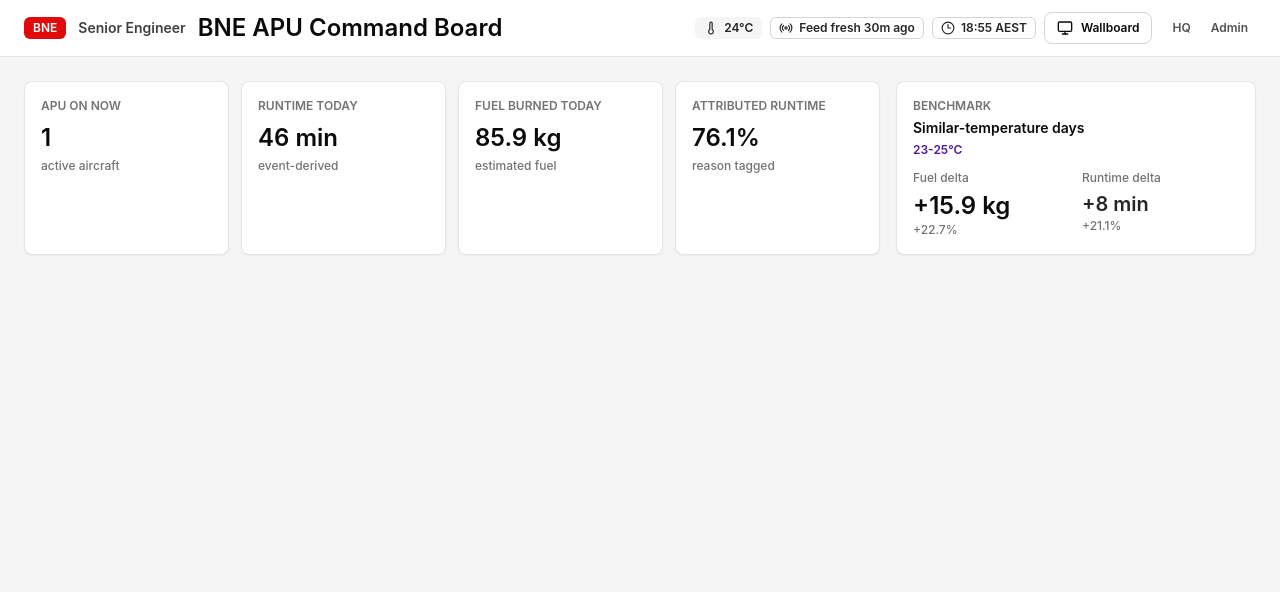
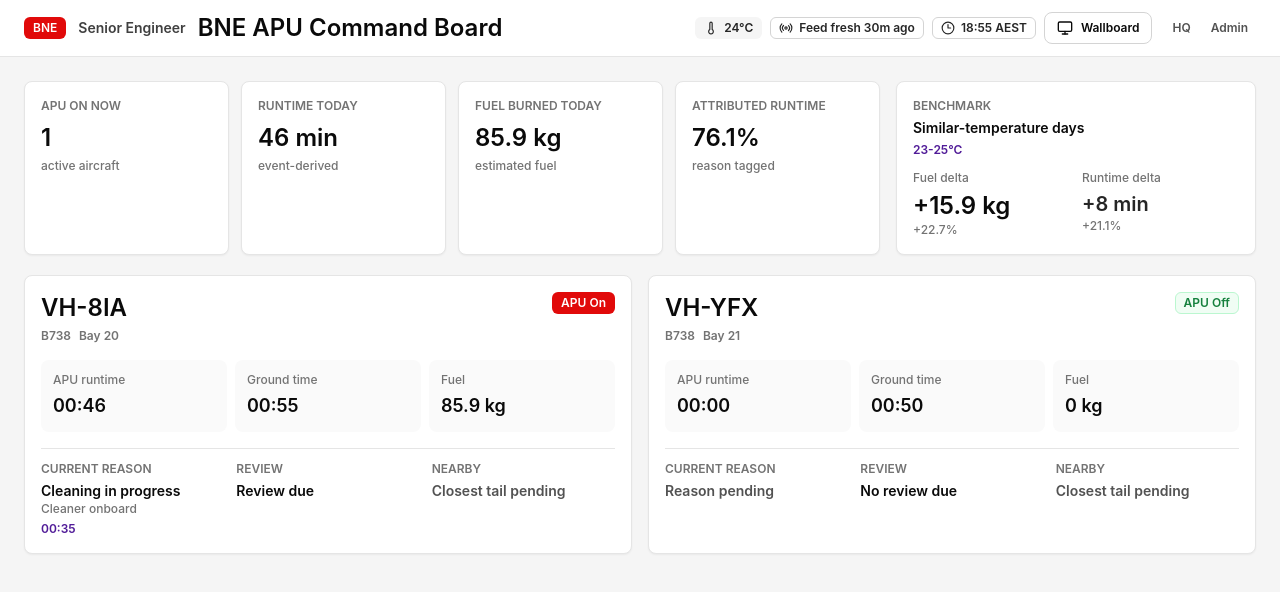
Before and after one commit to ben-dowden/APU-Alerting-Dashboard, a Next.js app: page /senior/bne in a window 1280 px wide. Shown: the top 592 px of the page. Built offline with nearby package versions, Linux system fonts and the light colour scheme.

Commit message:
feat-add-display-aircraft-card-board

```diff
--- /dev/null
+++ b/components/senior/aircraft-board.tsx
@@ -0,0 +1,25 @@
+import type { AircraftCardReadModel } from "@/lib/read-models";
+import { Card } from "@/components/ui/card";
+
+import { AircraftCardContent } from "./aircraft-card-content";
+
+type AircraftBoardProps = {
+  aircraft: AircraftCardReadModel[];
+};
+
+export function AircraftBoard({ aircraft }: AircraftBoardProps) {
+  return (
+    <section aria-label="Aircraft work queue" className="grid gap-4 xl:grid-cols-2">
+      {aircraft.map((aircraftCard) => (
+        <Card
+          aria-label={`${aircraftCard.tail} aircraft card`}
+          className="min-h-[260px]"
+          key={aircraftCard.tail}
+          role="article"
+        >
+          <AircraftCardContent aircraft={aircraftCard} />
+        </Card>
+      ))}
+    </section>
+  );
+}
--- /dev/null
+++ b/components/senior/aircraft-card-content.tsx
@@ -0,0 +1,95 @@
+import type { AircraftCardReadModel } from "@/lib/read-models";
+import { Badge } from "@/components/ui/badge";
+
+type AircraftCardContentProps = {
+  aircraft: AircraftCardReadModel;
+};
+
+const formatDuration = (minutes: number) => {
+  const hours = Math.floor(minutes / 60);
+  const remainingMinutes = minutes % 60;
+  return `${String(hours).padStart(2, "0")}:${String(remainingMinutes).padStart(2, "0")}`;
+};
+
+const apuStateLabel = (state: AircraftCardReadModel["apuState"]) =>
+  state === "on" ? "APU On" : "APU Off";
+
+const reviewLabel = (aircraft: AircraftCardReadModel) => {
+  if (aircraft.reviewState.isReviewDue) {
+    return "Review due";
+  }
+
+  return aircraft.reviewState.reviewDueAt ? "Review set" : "No review due";
+};
+
+export function AircraftCardContent({ aircraft }: AircraftCardContentProps) {
+  return (
+    <div className="flex h-full flex-col gap-4 p-4">
+      <div className="flex items-start justify-between gap-3">
+        <div>
+          <p className="text-2xl font-semibold tracking-normal text-neutral-950">{aircraft.tail}</p>
+          <div className="mt-1 flex flex-wrap items-center gap-2 text-xs font-semibold text-neutral-500">
+            {aircraft.aircraftType ? <span>{aircraft.aircraftType}</span> : null}
+            {aircraft.bay ? <span>{aircraft.bay}</span> : null}
+          </div>
+        </div>
+        <Badge
+          variant={aircraft.apuState === "on" ? "red" : "outline"}
+          className={aircraft.apuState === "off" ? "border-green-200 bg-green-50 text-green-700" : undefined}
+        >
+          {apuStateLabel(aircraft.apuState)}
+        </Badge>
+      </div>
+
+      <dl className="grid grid-cols-3 gap-2">
+        <div className="rounded-product bg-neutral-50 p-3">
+          <dt className="text-xs font-medium text-neutral-500">APU runtime</dt>
+          <dd className="mt-1 text-lg font-semibold text-neutral-950">
+            {formatDuration(aircraft.apuRuntimeMinutes)}
+          </dd>
+        </div>
+        <div className="rounded-product bg-neutral-50 p-3">
+          <dt className="text-xs font-medium text-neutral-500">Ground time</dt>
+          <dd className="mt-1 text-lg font-semibold text-neutral-950">
+            {formatDuration(aircraft.groundMinutes)}
+          </dd>
+        </div>
+        <div className="rounded-product bg-neutral-50 p-3">
+          <dt className="text-xs font-medium text-neutral-500">Fuel</dt>
+          <dd className="mt-1 text-lg font-semibold text-neutral-950">{aircraft.estimatedFuelKg} kg</dd>
+        </div>
+      </dl>
+
+      <div className="grid gap-3 border-t border-neutral-200 pt-3 sm:grid-cols-3">
+        <div>
+          <p className="text-xs font-semibold uppercase tracking-normal text-neutral-500">Current reason</p>
+          {aircraft.currentReason ? (
+            <div className="mt-1">
+              <p className="text-sm font-semibold text-neutral-950">
+                {aircraft.currentReason.categoryLabel}
+              </p>
+              <p className="text-xs font-medium text-neutral-500">
+                {aircraft.currentReason.detailLabel}
+              </p>
+              <p className="mt-1 text-xs font-semibold text-virgin-purple">
+                {formatDuration(aircraft.currentReason.elapsedMinutes)}
+              </p>
+            </div>
+          ) : (
+            <p className="mt-1 text-sm font-semibold text-neutral-600">Reason pending</p>
+          )}
+        </div>
+
+        <div>
+          <p className="text-xs font-semibold uppercase tracking-normal text-neutral-500">Review</p>
+          <p className="mt-1 text-sm font-semibold text-neutral-950">{reviewLabel(aircraft)}</p>
+        </div>
+
+        <div>
+          <p className="text-xs font-semibold uppercase tracking-normal text-neutral-500">Nearby</p>
+          <p className="mt-1 text-sm font-semibold text-neutral-600">Closest tail pending</p>
+        </div>
+      </div>
+    </div>
+  );
+}
--- a/components/senior/bne-command-board.tsx
+++ b/components/senior/bne-command-board.tsx
@@ -11,6 +11,7 @@ import {
 
 import { CommandBar } from "./command-bar";
 import { ScorecardBenchmarkBand } from "./scorecard-benchmark-band";
+import { AircraftBoard } from "./aircraft-board";
 
 const boardNowIso = "2026-05-22T08:55:00.000Z";
 
@@ -72,6 +73,7 @@ export function BneCommandBoard() {
 
       <main className="mx-auto flex w-full max-w-[1600px] flex-col gap-5 px-4 py-4 sm:px-6 lg:py-6">
         <ScorecardBenchmarkBand benchmark={benchmarkPanel} scorecard={scorecard} />
+        <AircraftBoard aircraft={aircraftCards} />
       </main>
     </div>
   );
```
Also changed, not shown: 1 other file (tests, documents, lock files or other folders).
